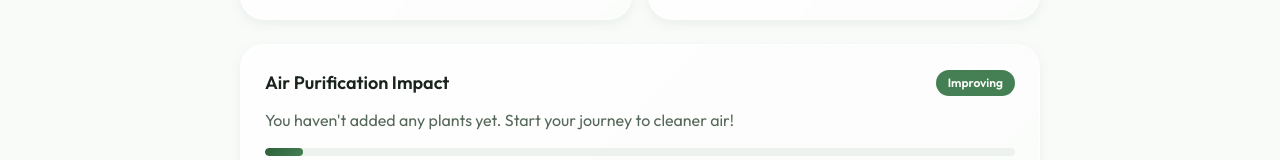
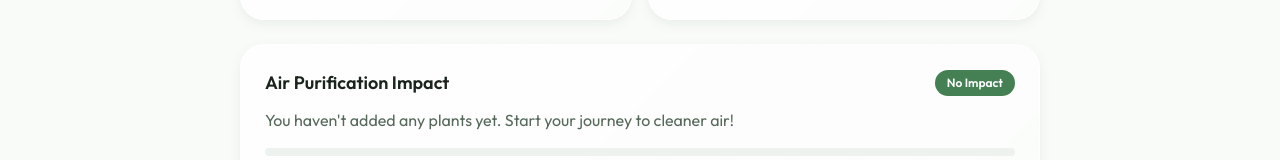
Before and after one commit to ree-suuu/Leaf-Life, a React (Vite) app: page /dashboard in a window 1280 px wide. Shown: the part 270-430 px from the top of the page. Built offline with nearby package versions, Linux system fonts and the light colour scheme; no server answers; sample sign-in values are in the browser's storage.

Commit message:
feat: update dashboard redirection to marketplace and fix air quality progress bar logic

```diff
--- a/src/pages/Dashboard.jsx
+++ b/src/pages/Dashboard.jsx
@@ -94,7 +94,9 @@ export default function Dashboard() {
       <div className="glass-panel air-quality-panel">
         <div className="aq-header">
           <h3>Air Purification Impact</h3>
-          <span className="aq-status">{airQualityImprovement > 50 ? 'Excellent' : airQualityImprovement > 20 ? 'Good' : 'Improving'}</span>
+          <span className="aq-status">
+            {airQualityImprovement === 0 ? 'No Impact' : airQualityImprovement > 50 ? 'Excellent' : airQualityImprovement > 20 ? 'Good' : 'Improving'}
+          </span>
         </div>
         <p className="text-subtle">
           {ownedPlants.length > 0
@@ -102,14 +104,14 @@ export default function Dashboard() {
             : "You haven't added any plants yet. Start your journey to cleaner air!"}
         </p>
         <div className="progress-bar">
-          <div className="progress-fill" style={{ width: `${Math.max(airQualityImprovement, 5)}%` }}></div>
+          <div className="progress-fill" style={{ width: `${airQualityImprovement}%` }}></div>
         </div>
       </div>
 
       {/* Collection */}
       <div className="collection-header">
         <h3 className="section-title">Your Collection</h3>
-        <button className="btn-text" onClick={() => navigate('/recommend')}>Find New Plant</button>
+        <button className="btn-text" onClick={() => navigate('/marketplace')}>Find New Plant</button>
       </div>
 
       <div className="collection-grid">
@@ -130,13 +132,13 @@ export default function Dashboard() {
         ) : (
           <div className="glass-panel" style={{ gridColumn: '1 / -1', textAlign: 'center', padding: '3rem', border: '1px dashed var(--border-color)' }}>
             <p style={{ color: 'var(--text-secondary)', marginBottom: '1rem' }}>No plants in your collection yet.</p>
-            <button className="btn-primary" onClick={() => navigate('/recommend')}>Get Your First Plant</button>
+            <button className="btn-primary" onClick={() => navigate('/marketplace')}>Get Your First Plant</button>
           </div>
         )}
 
         {/* Add New Card - only show if there are already plants, or keep as a constant CTA */}
         {ownedPlants.length > 0 && (
-          <div className="collection-card add-card" onClick={() => navigate('/recommend')}>
+          <div className="collection-card add-card" onClick={() => navigate('/marketplace')}>
             <div className="add-icon">
               <Plus size={32} />
             </div>
```
